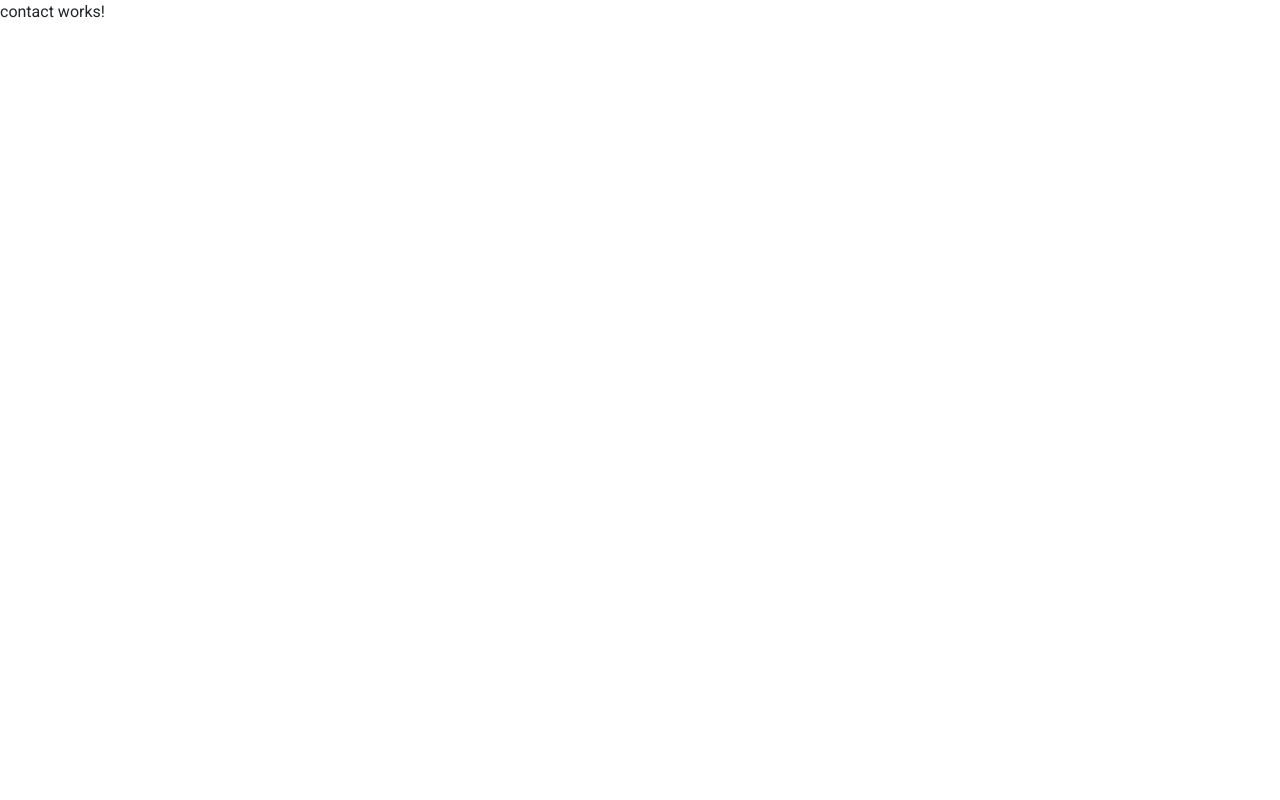
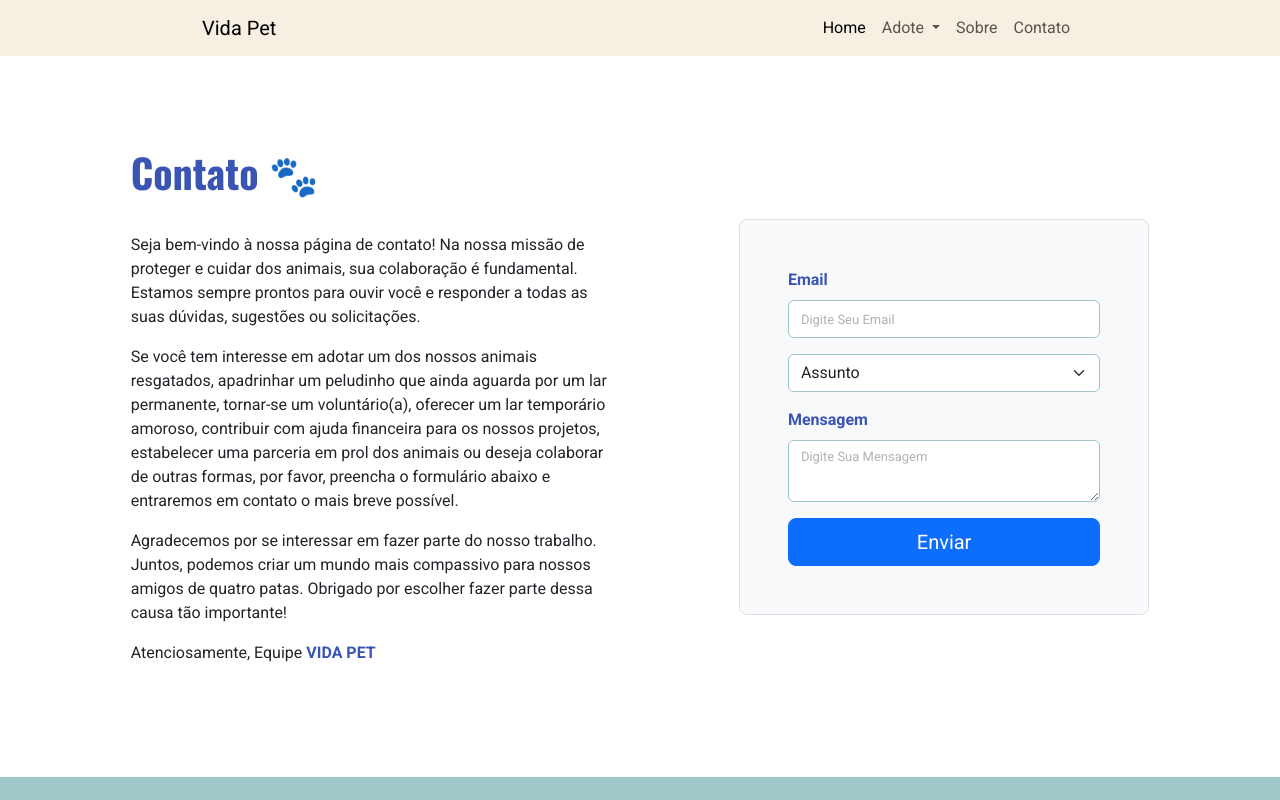
Before and after one commit to grasieletinoco/site-adocao-de-animais-angular, an Angular app: page /contato in a window 1280 px wide. Shown: the top 800 px of the page. Built offline with nearby package versions, Linux system fonts and the light colour scheme.

Commit message:
ADD Conteúdo Página Contato

```diff
--- a/src/app/pages/contact/contact.component.css
+++ b/src/app/pages/contact/contact.component.css
@@ -0,0 +1,22 @@
+
+h2{
+    font-family: "Oswald", sans-serif;
+    color: var(--blue);
+    font-size: 2.5rem;
+
+    padding-bottom: 20px;
+}
+
+label{
+    color: var(--blue);
+    font-weight: 600;
+}
+
+input, select, textarea{
+    border: 1px ridge var(--light-blue);
+}
+
+::placeholder{
+    color: #b3b3b3;
+    font-size: 13px;
+}
--- a/src/app/pages/contact/contact.component.html
+++ b/src/app/pages/contact/contact.component.html
@@ -1 +1,51 @@
-<p>contact works!</p>
+<app-navbar></app-navbar>
+
+<section class="contato">
+
+  <div class="container col-xl-10 col-xxl-8 px-4 py-5">
+
+    <div class="row align-items-center g-lg-12 py-5">
+
+      <div class="col-lg-7">
+        <div class="col-lg-12 text-lg-start">
+          <h2 class="display-4 fw-bold lh-1 mb-3">Contato <span [innerHTML]="iconPaw"></span></h2>
+          <p class="col-lg-10">Seja bem-vindo à nossa página de contato! Na nossa missão de proteger e cuidar dos animais, sua colaboração é fundamental. Estamos sempre prontos para ouvir você e responder a todas as suas dúvidas, sugestões ou solicitações.</p>
+          <p class="col-lg-10">Se você tem interesse em adotar um dos nossos animais resgatados, apadrinhar um peludinho que ainda aguarda por um lar permanente, tornar-se um voluntário(a), oferecer um lar temporário amoroso, contribuir com ajuda financeira para os nossos projetos, estabelecer uma parceria em prol dos animais ou deseja colaborar de outras formas, por favor, preencha o formulário abaixo e entraremos em contato o mais breve possível.</p>
+          <p class="col-lg-10">Agradecemos por se interessar em fazer parte do nosso trabalho. Juntos, podemos criar um mundo mais compassivo para nossos amigos de quatro patas. Obrigado por escolher fazer parte dessa causa tão importante!</p>
+          <p class="col-lg-10">Atenciosamente, Equipe <span style="color: #3a54b4;font-weight: bold;">VIDA PET</span></p>
+        </div>
+      </div>
+
+      <div class="col-lg-5">
+        <form class="p-4 p-md-5 border rounded-3 bg-light">
+          <div class="mb-3">
+            <label for="email" class="form-label">Email</label>
+            <input type="email" class="form-control" id="email" placeholder="Digite Seu Email">
+          </div>
+          <div class="mb-3">
+            <select class="form-select">
+              <option value="">Assunto</option>
+              <option value="1">Quero Adotar</option>
+              <option value="2">Quero Apadrinhar</option>
+              <option value="3">Quero Ser Voluntário(a)</option>
+              <option value="3">Lar Temporário</option>
+              <option value="3">Ajuda Financeira</option>
+              <option value="3">Parceria</option>
+              <option value="3">Outros</option>
+            </select>
+          </div>
+          <div class="mb-3">
+            <label for="textarea" class="form-label">Mensagem</label>
+            <textarea class="form-control" id="textarea" placeholder="Digite Sua Mensagem"></textarea>
+          </div>
+          <button class="w-100 btn btn-lg btn-primary" type="submit">Enviar</button>
+        </form>
+      </div>
+
+    </div>
+
+  </div>
+
+</section>
+
+<app-footer></app-footer>
--- a/src/app/pages/contact/contact.component.ts
+++ b/src/app/pages/contact/contact.component.ts
@@ -1,12 +1,15 @@
+import { CommonModule } from '@angular/common';
 import { Component } from '@angular/core';
+import { NavbarComponent } from '../../components/navbar/navbar.component';
+import { FooterComponent } from '../../components/footer/footer.component';
 
 @Component({
   selector: 'app-contact',
   standalone: true,
-  imports: [],
+  imports: [CommonModule, NavbarComponent,FooterComponent],
   templateUrl: './contact.component.html',
   styleUrl: './contact.component.css'
 })
 export class ContactComponent {
-
+  iconPaw="&#x1F43E";
 }
```
